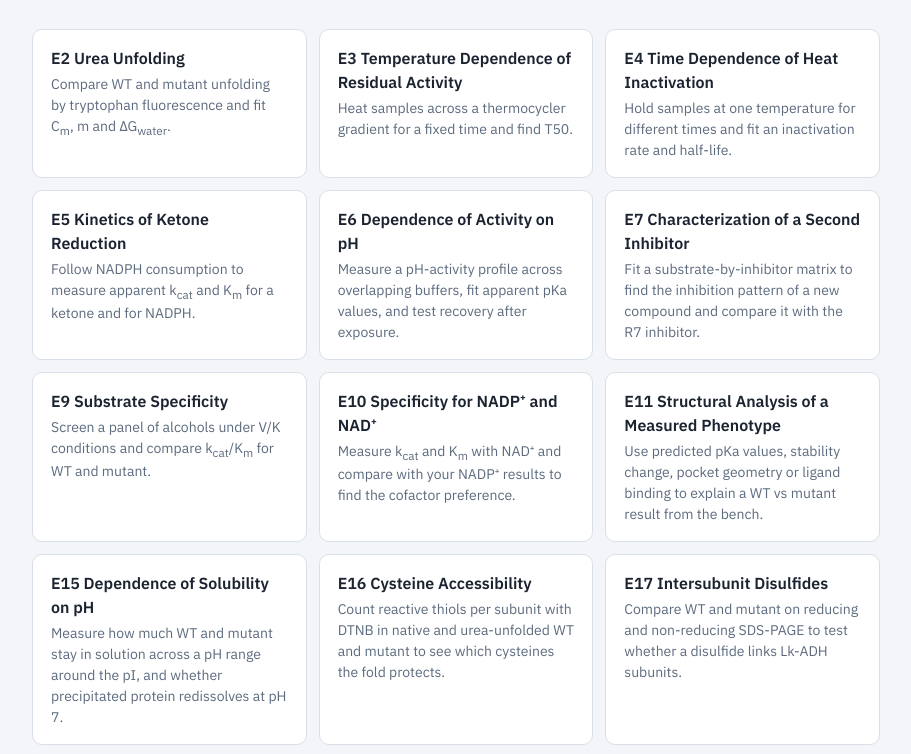
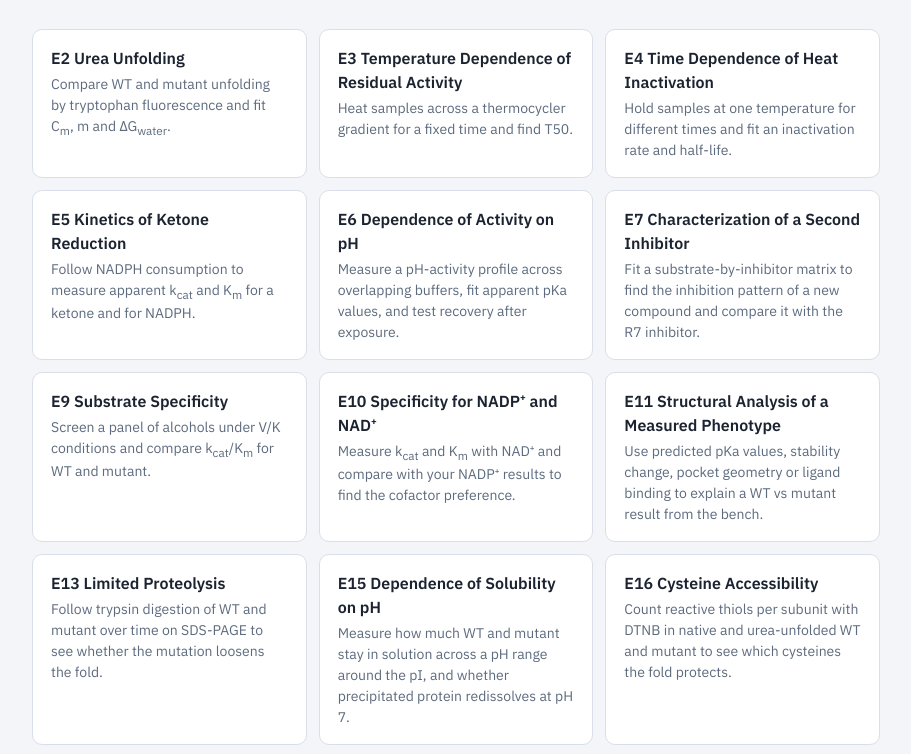
Before and after one commit to swnisu1/BBMB_4110, a plain HTML site: page lab-protocols.html in a window 1280 px wide. Shown: the part 156-910 px from the top of the page, without its empty margins (184-1095 px from the left). Drawn offline with Linux system fonts and the light colour scheme.

Commit message:
Add E13 limited proteolysis protocol
Co-Authored-By: Claude Opus 5.5 <noreply@anthropic.com>
Claude-Session: https://claude.ai/code/session_0162t2prHA4BNUJXPxJbF5rx

```diff
--- a/lab-protocols.html
+++ b/lab-protocols.html
@@ -90,6 +90,10 @@ footer a { color: var(--accent); }
       <p class="t">E11 Structural Analysis of a Measured Phenotype</p>
       <p class="d">Use predicted pKa values, stability change, pocket geometry or ligand binding to explain a WT vs mutant result from the bench.</p>
     </a>
+    <a class="card" href="Lab_protocols/E13_Limited_Proteolysis.docx">
+      <p class="t">E13 Limited Proteolysis</p>
+      <p class="d">Follow trypsin digestion of WT and mutant over time on SDS-PAGE to see whether the mutation loosens the fold.</p>
+    </a>
     <a class="card" href="Lab_protocols/E15_pH_Dependent_Solubility.docx">
       <p class="t">E15 Dependence of Solubility on pH</p>
       <p class="d">Measure how much WT and mutant stay in solution across a pH range around the pI, and whether precipitated protein redissolves at pH 7.</p>
```
Also changed, not shown: 1 other file.
